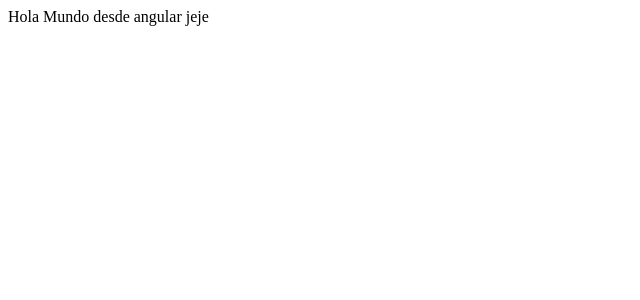
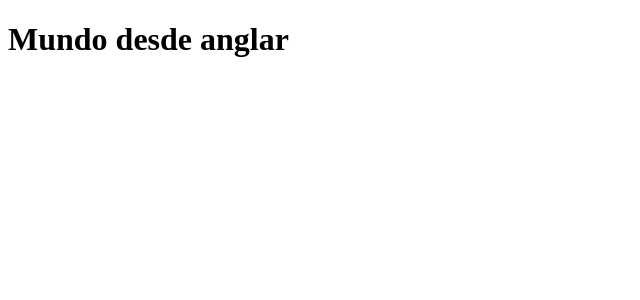
Before and after one commit to JuanCamiloDevFrontBack/portafolio-web-profesional, an Angular app: page / in a window 1280 px wide. Shown: the top 300 px of the page, without its empty margins (0-640 px from the left). Built offline with nearby package versions, Linux system fonts and the light colour scheme.

Commit message:
Se modifica el archivo app.component, eliminando el código generado al crear el proyecto.

```diff
--- a/src/app/app.component.html
+++ b/src/app/app.component.html
@@ -1 +1 @@
-Hola Mundo desde angular jeje
+<h1>Mundo desde anglar</h1>
```
